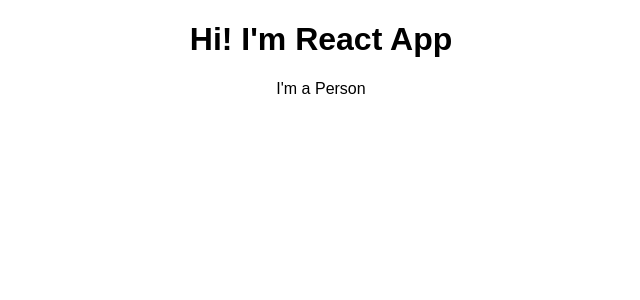
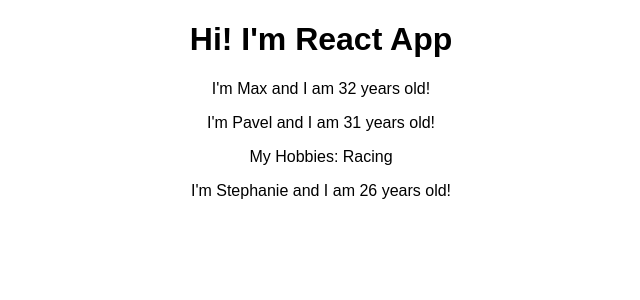
Before and after one commit to AfkZa4aem/react16, a React (Create React App) app in the folder react-complete-guide/: page / in a window 1280 px wide. Shown: the top 300 px of the page, without its empty margins (319-959 px from the left). Built offline with nearby package versions, Linux system fonts and the light colour scheme.

Commit message:
add props and children property

```diff
--- a/react-complete-guide/src/App.js
+++ b/react-complete-guide/src/App.js
@@ -11,7 +11,9 @@ class App extends Component {
     return (
       <div className="App">
         <h1>Hi! I'm React App</h1>
-        <Person />
+        <Person name="Max" age="32"/>
+        <Person name="Pavel" age="31">My Hobbies: Racing</Person>
+        <Person name="Stephanie" age="26"/>
       </div>
     );
   }
--- a/react-complete-guide/src/Person/Person.js
+++ b/react-complete-guide/src/Person/Person.js
@@ -1,7 +1,14 @@
 import React from 'react';
 
-const person = () => {
-  return <p>I'm a Person</p>
+const person = (props) => {
+  return (
+    <div>
+      {/* Using props */}
+      <p>I'm {props.name} and I am {props.age} years old!</p>
+      {/* get access to something between oppening and closing tags */}
+      <p>{props.children}</p>
+    </div>
+  )
 };
 
 export default person;
```
